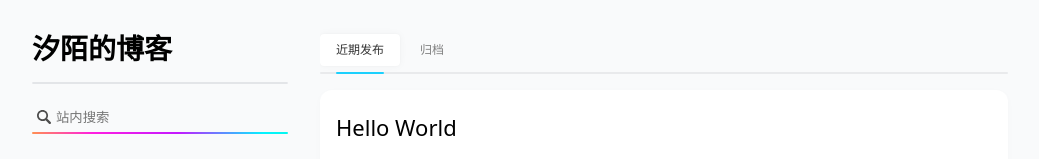
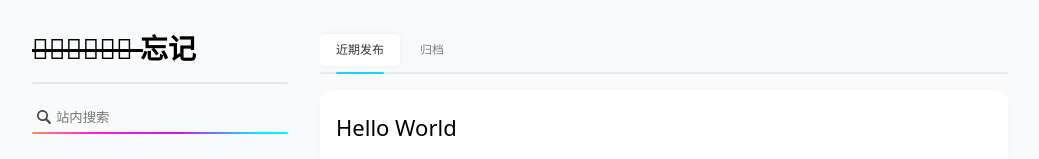
Before and after one commit to xuximo/xuximo.github.io, a plain HTML site: page index.html in a window 1280 px wide. Shown: the top 159 px of the page, without its empty margins (120-1159 px from the left). Drawn offline with nearby package versions, Linux system fonts and the light colour scheme; some packages are replaced by stand-ins of ours; a script that the page names is missing.

Commit message:
Site updated: 2023-02-14 20:05:28

```diff
--- a/index.html
+++ b/index.html
@@ -20,15 +20,15 @@
   <meta name="viewport" content="width=device-width, initial-scale=1, maximum-scale=1">
   <meta name="theme-color" content="#f8f8f8">
 
-  <title>汐陌的博客</title>
+  <title>̶汐̶记̶昔̶记̶往̶记̶ 忘记</title>
 
 
     <meta property="og:type" content="website">
-<meta property="og:title" content="汐陌的博客">
+<meta property="og:title" content="̶汐̶记̶昔̶记̶往̶记̶ 忘记">
 <meta property="og:url" content="http://example.com/index.html">
-<meta property="og:site_name" content="汐陌的博客">
+<meta property="og:site_name" content="̶汐̶记̶昔̶记̶往̶记̶ 忘记">
 <meta property="og:locale" content="zh_CN">
-<meta property="article:author" content="John Doe">
+<meta property="article:author" content="汐陌">
 <meta name="twitter:card" content="summary">
 
 
@@ -62,7 +62,7 @@
 
 
 
-<header class="header"><div class="logo-wrap"><a class="title" href="/"><div class="main" ff="title">汐陌的博客</div></a></div>
+<header class="header"><div class="logo-wrap"><a class="title" href="/"><div class="main" ff="title">̶汐̶记̶昔̶记̶往̶记̶ 忘记</div></a></div>
 
 <nav class="menu dis-select"></nav>
 </header>
@@ -82,7 +82,7 @@
 
 
 
-<header class="header mobile-only"><div class="logo-wrap"><a class="title" href="/"><div class="main" ff="title">汐陌的博客</div></a></div></header>
+<header class="header mobile-only"><div class="logo-wrap"><a class="title" href="/"><div class="main" ff="title">̶汐̶记̶昔̶记̶往̶记̶ 忘记</div></a></div></header>
 
 
 
```
Also changed, not shown: 2023/02/08/hello-world/index.html (+4 -4 lines), 404.html (+5 -5 lines), archives/2023/02/index.html (+5 -5 lines), archives/2023/index.html (+5 -5 lines), archives/index.html (+5 -5 lines).
